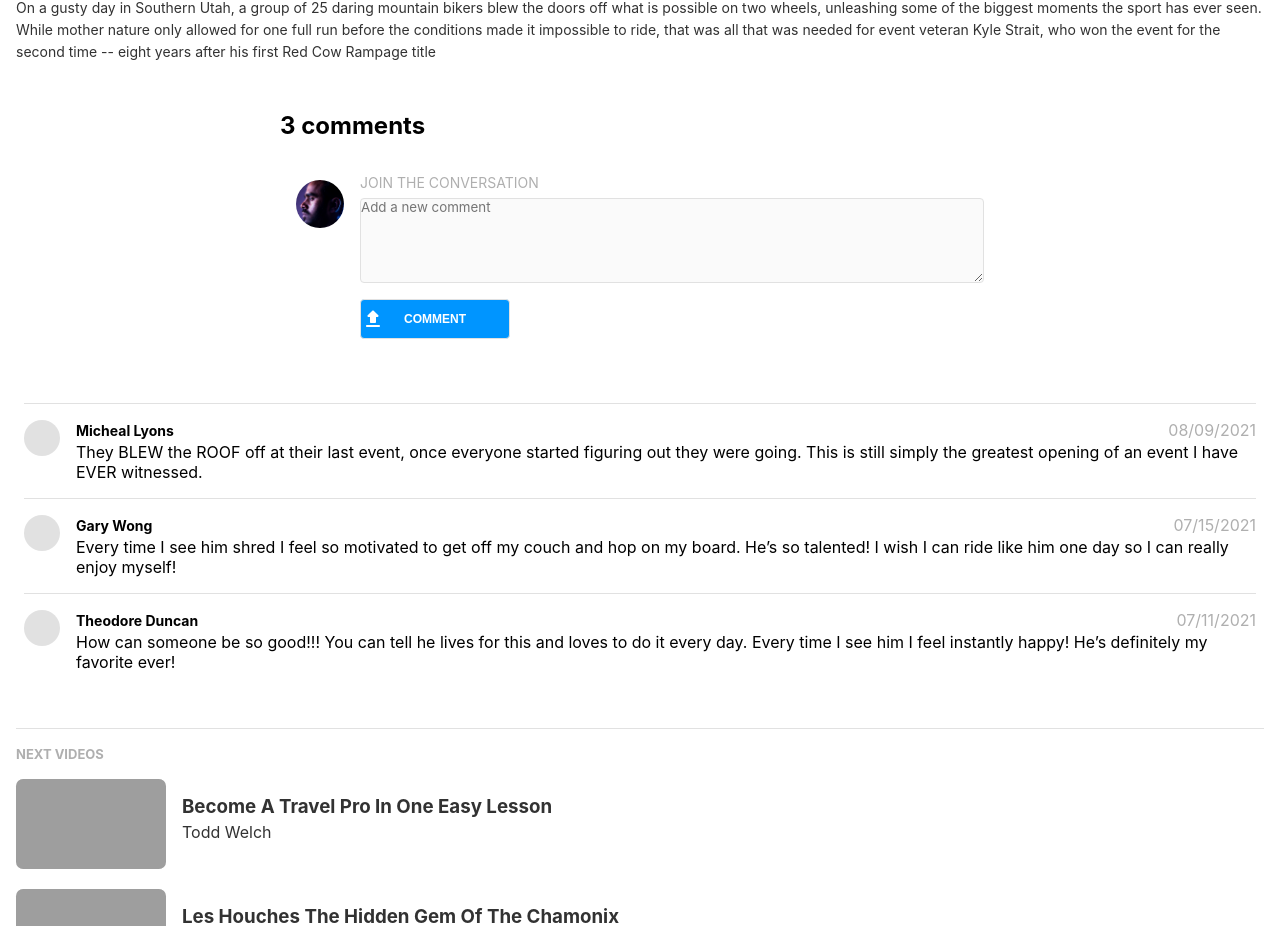
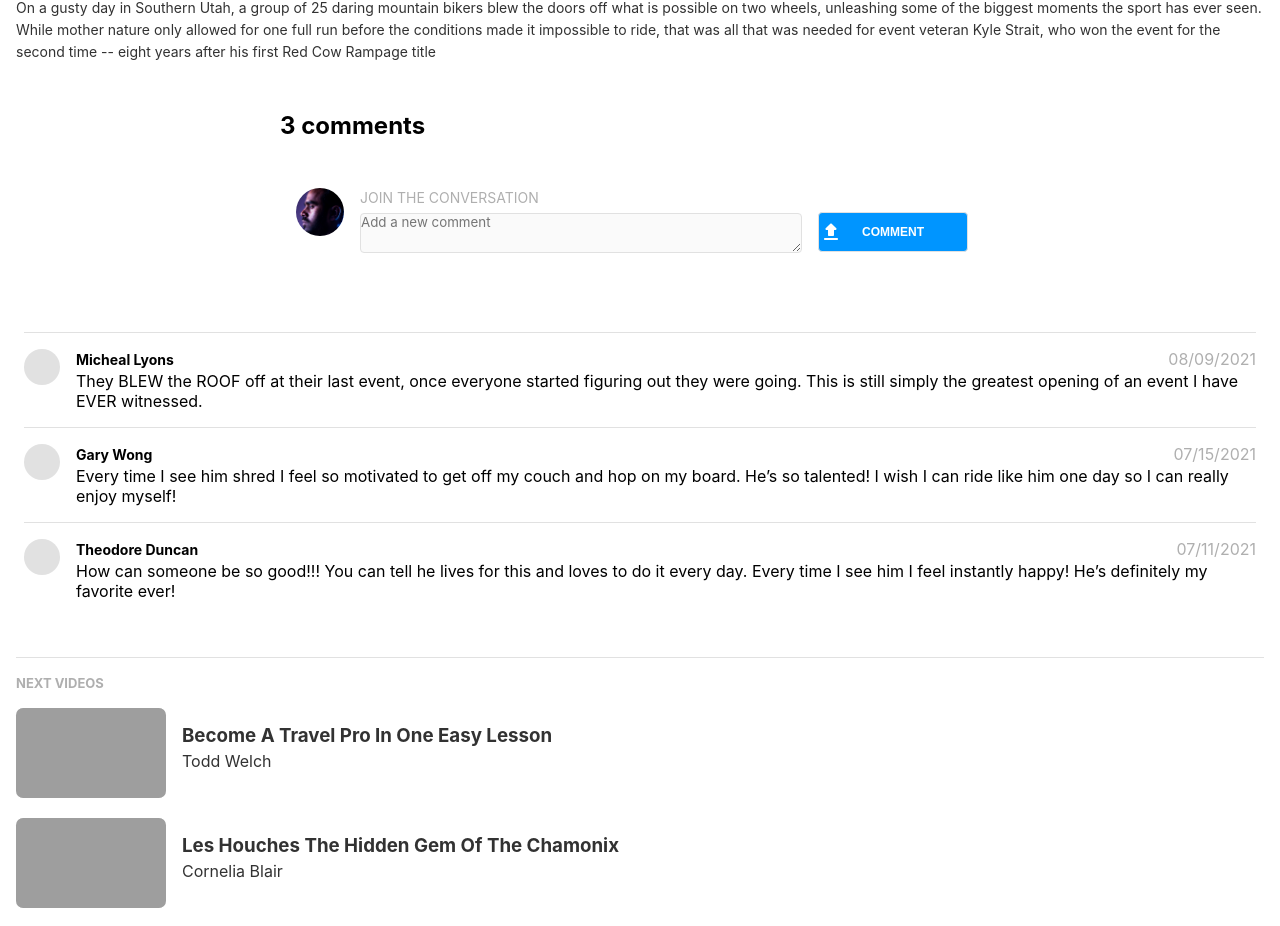
Before and after one commit to quindipc/Chelsea-Quindipan-BrainFlix, a React (Create React App) app: page / in a window 1280 px wide. Shown: the part 1218-2144 px from the top of the page. Built offline with nearby package versions, Linux system fonts and the light colour scheme; the HTML template or start-up script is replaced by a standard one.

Commit message:
Fix commentform styles for tablet breakpoint

```diff
--- a/src/components/comments/Comments.scss
+++ b/src/components/comments/Comments.scss
@@ -7,7 +7,7 @@
 .comments {
     display: flex;
     flex-direction: column;
-    // padding: $padding-components-mobile;
+    padding: $padding-components-mobile;
 
     @include tablet {
         padding: $padding-components-desktop;
--- a/src/components/comments/CommentsForm.jsx
+++ b/src/components/comments/CommentsForm.jsx
@@ -30,6 +30,11 @@ export default function CommentsForm({totalComments, input, handleInputChange, h
             Comment
           </button>
         </div>
+        <div className="commentform__container-tablet">
+        <button className="commentform__comment-tablet" type="submit" value="button">
+            Comment
+          </button>
+        </div>
       </form>
     </section>
   );
--- a/src/components/comments/CommentsForm.scss
+++ b/src/components/comments/CommentsForm.scss
@@ -7,7 +7,7 @@
   display: flex;
   justify-content: center;
   position: relative;
-  padding: 0 1rem 1rem;
+  padding: 0 1rem;
   flex-direction: column;
 
   @include tablet {
@@ -19,6 +19,7 @@
 
   &__form {
     display: flex;
+    align-items: center;
     padding-top: 1rem;
     min-height: $form-height-mobile;
     min-width: $form-width;
@@ -84,9 +85,11 @@
     border-radius: 0.25rem;
     border: 1px solid $mercury;
     background-color: $alabaster;
-    height: 85px;
+    height: 85px; //is this correct?
 
+    // TODO: width of input container
     @include tablet {
+      height: $button-height;//is this correct?
     }
   }
 
@@ -110,9 +113,7 @@
     @include labels-buttons-mobile;
 
     @include tablet {
-      @include labels-buttons-desktop;
-      width: $button-width-desktop;
-    //   margin-left: auto;
+      display: none;
     }
   }
 
@@ -122,4 +123,42 @@
     cursor: pointer;
   }
 
+  &__container-tablet {
+    @include tablet {
+      display: flex;
+      align-items: center;
+      padding: 1rem;
+      margin-top: 2.5rem;
+    }
+  }
+
+  // TODO: Change comment button into a mixin - reusable
+  &__comment-tablet {
+    display: none;
+
+    @include tablet {
+      height: $button-height;
+      padding: $button-padding;
+      border-radius: $button-radius;
+      text-transform: uppercase;
+      @include labels-buttons-mobile;
+      background-color: $brainFlix-Blue;
+      color: $white;
+      width: 100%;
+      background-image: url("../../assets/images/icons/upload.svg");
+      background-repeat: no-repeat;
+      background-position: left center;
+      border: 1px solid $mercury;
+      border-radius: $button-radius;
+      box-shadow: none;
+      height: $button-height;
+      @include labels-buttons-mobile;
+      display: flex;
+      flex-direction: row;
+      justify-content: center;
+      align-items: center;
+      @include labels-buttons-desktop;
+      width: $button-width-desktop;
+    }
+  }
 }
```
